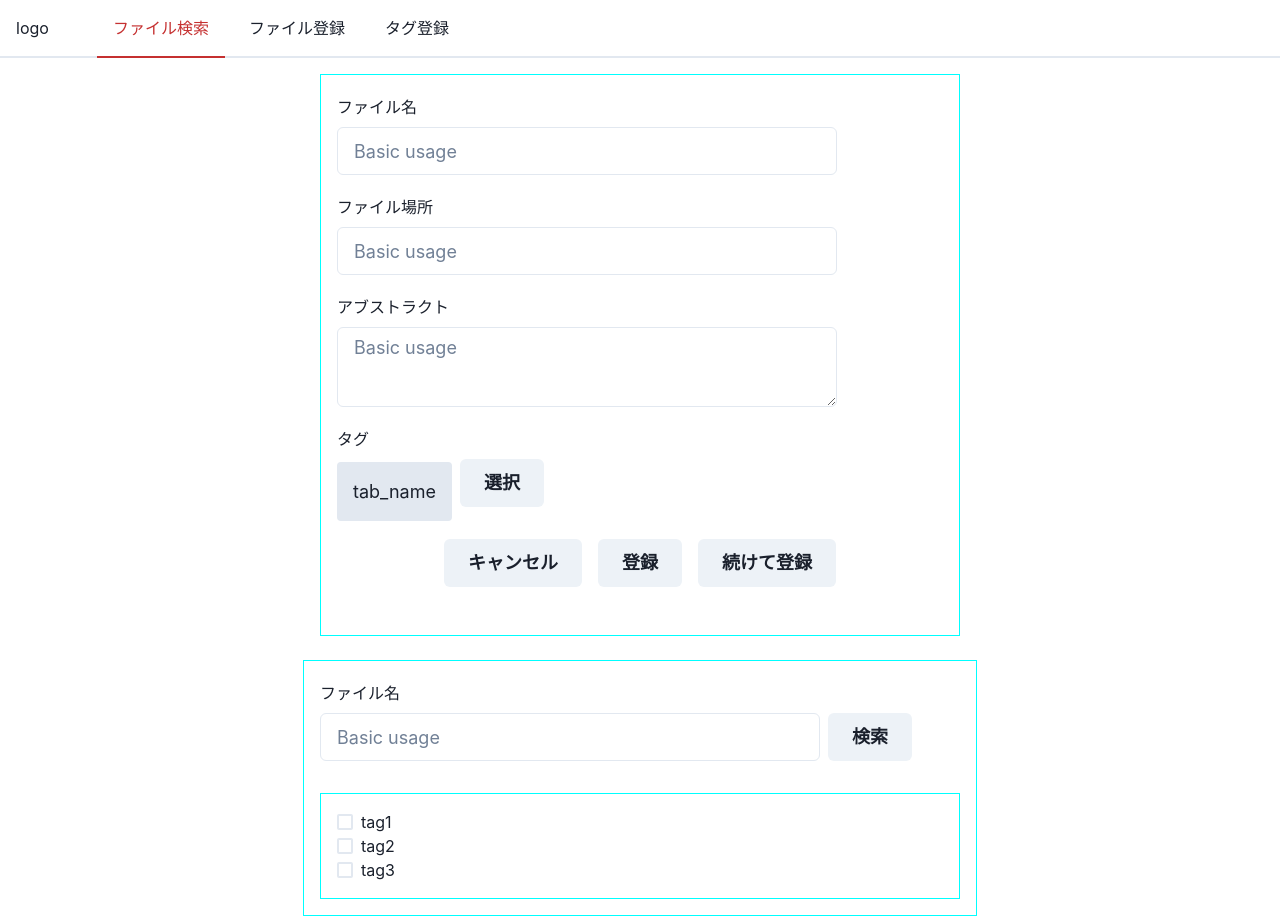
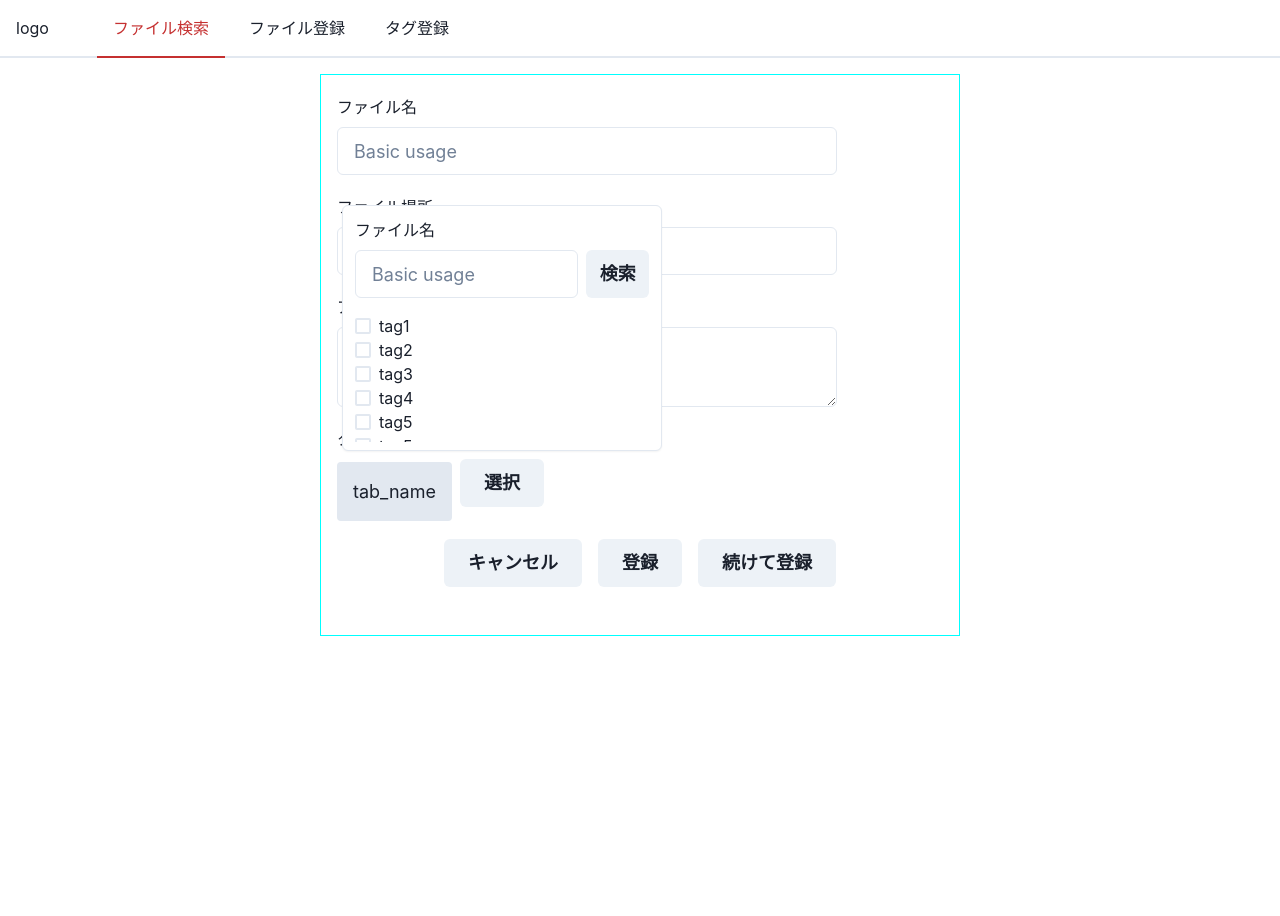
Before and after one commit to hackson-project-spa/suporters-hack-202308, a React (Create React App) app in the folder app/react-app/: page /register in a window 1280 px wide. Both pictures are taken after a click on the button "選択". After the commit the page ends 800 px from the top, so only its background shows below. Built offline with nearby package versions, Linux system fonts and the light colour scheme.

Commit message:
add:タグ選択のポップアップ画面の追加

```diff
--- a/app/react-app/src/DefineTags.js
+++ b/app/react-app/src/DefineTags.js
@@ -8,10 +8,17 @@ function DefineTags() {
     { id: 1, name: "tag1" },
     { id: 2, name: "tag2" },
     { id: 3, name: "tag3" },
+    { id: 4, name: "tag4" },
+    { id: 5, name: "tag5" },
+    { id: 5, name: "tag5" },
+    { id: 5, name: "tag5" },
+    { id: 5, name: "tag5" },
+    { id: 5, name: "tag5" },
   ];
   return (
+    <Box>
       <VStack>
-      <Box border="1px solid #00ffff" p={4} mt={4}>
+        {/* <Box border="1px solid #00ffff" p={4} mt={4}> */}
         <FormControl>
           <FormLabel mt={1} htmlFor="name">
             ファイル名
@@ -23,7 +30,8 @@ function DefineTags() {
             </Button>
           </HStack>
         </FormControl>
-        <Box overflowY="auto" maxH="10vw" w="50vw" border="1px solid #00ffff" p={4} mt={4}>
+      </VStack>
+      <Box overflowY="auto" maxH="10vw">
         <CheckboxGroup>
           {tags.map((tag) => (
             <Box>
@@ -33,7 +41,6 @@ function DefineTags() {
         </CheckboxGroup>
       </Box>
     </Box>
-    </VStack>
   );
 }
 export default DefineTags;
--- a/app/react-app/src/FileRegisterForm.js
+++ b/app/react-app/src/FileRegisterForm.js
@@ -1,6 +1,17 @@
 import React from "react";
 import { Box, Button, Center, HStack, Textarea, VStack, Text } from "@chakra-ui/react";
-import { FormControl, FormLabel, Input } from "@chakra-ui/react";
+import {
+  FormControl,
+  FormLabel,
+  Input,
+  Popover,
+  PopoverTrigger,
+  PopoverArrow,
+  PopoverCloseButton,
+  PopoverHeader,
+  PopoverBody,
+  PopoverContent,
+} from "@chakra-ui/react";
 import { Link as LinkRouter } from "react-router-dom";
 import DefineTags from "./DefineTags";
 
@@ -28,9 +39,18 @@ function FileRegisterForm() {
             <Box bg={"#E2E8F0"} p={4} rounded="base">
               <Text fontSize="lg">tab_name</Text>
             </Box>
-            <Button size="lg" mb={4}>
-              選択
-            </Button>
+            <Popover placement="top">
+              <PopoverTrigger>
+                <Button size="lg" mb={4}>
+                  選択
+                </Button>
+              </PopoverTrigger>
+              <PopoverContent>
+                <PopoverBody>
+                  <DefineTags />
+                </PopoverBody>
+              </PopoverContent>
+            </Popover>
           </HStack>
         </FormControl>
         <Center p={4}>
@@ -49,7 +69,6 @@ function FileRegisterForm() {
           </HStack>
         </Center>
       </Box>
-      <DefineTags />
     </VStack>
   );
 }
```
Lines whose indentation alone changed are shown as unchanged.
